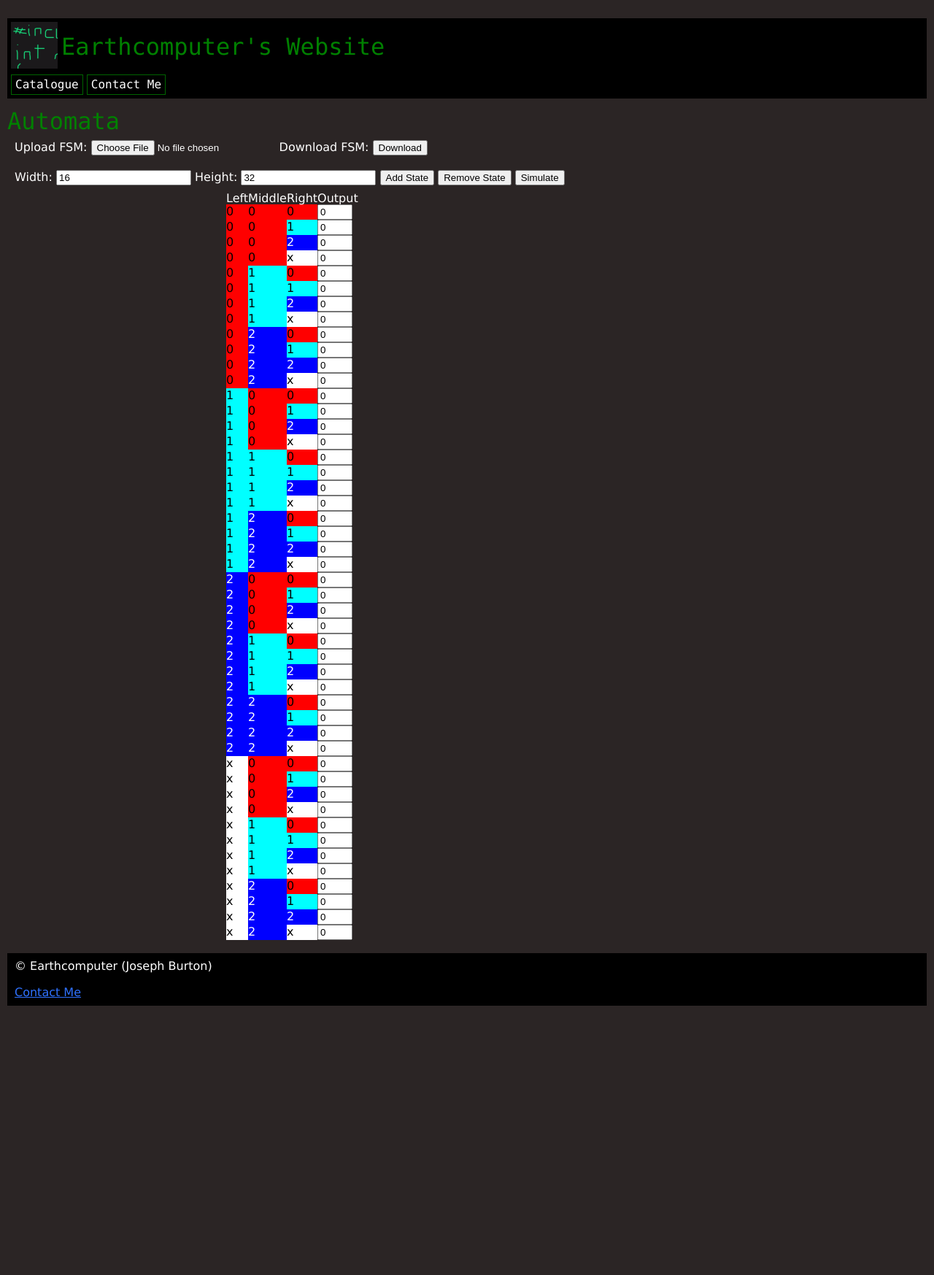
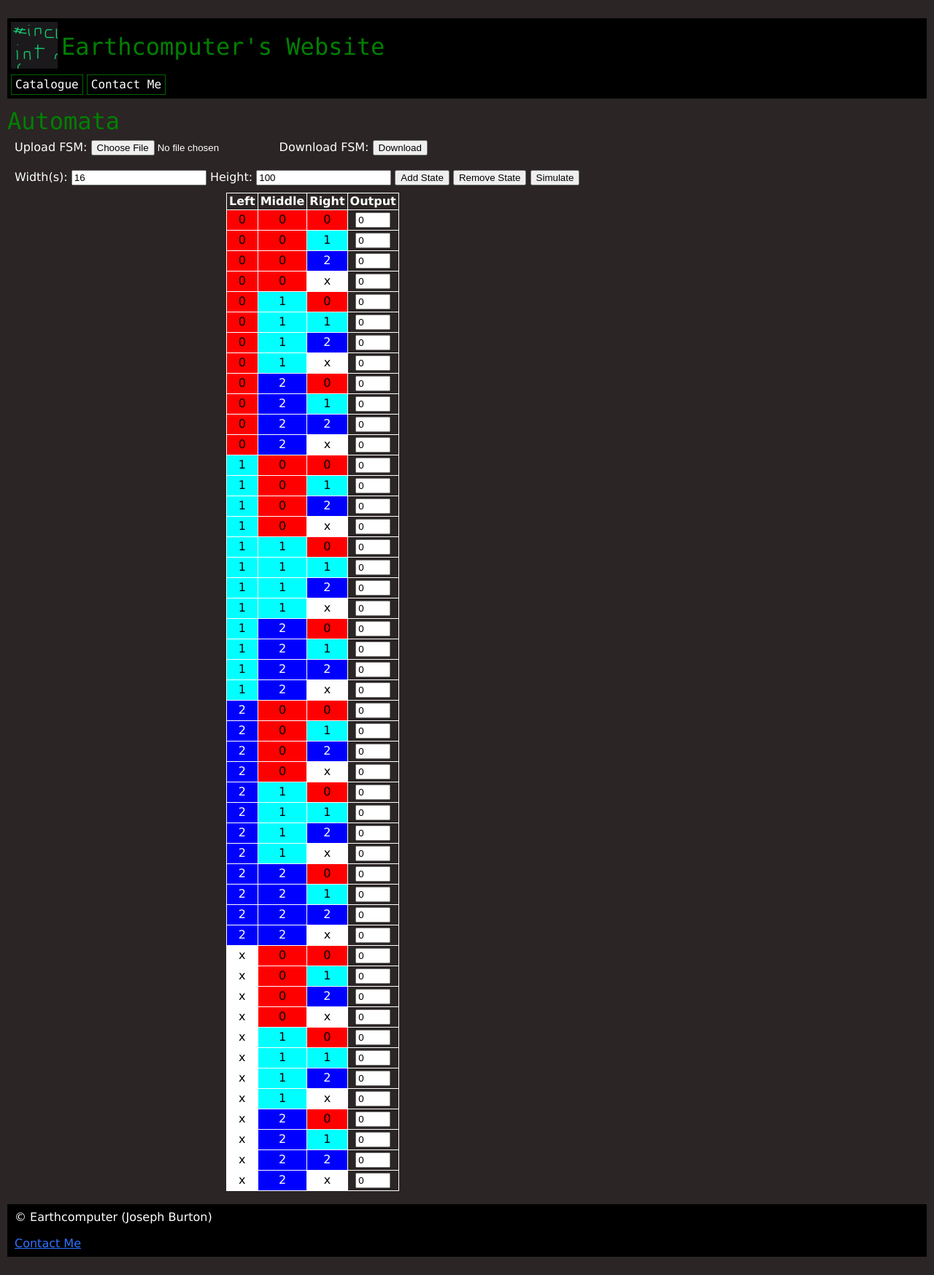
Before and after one commit to Earthcomputer/Earthcomputer.github.io, a Jekyll site: the page built from automata.html, in a window 1280 px wide. Shown: the whole page at 73% size. Built offline with Jekyll 4.4.1, drawn with Linux system fonts in a browser that asks for light colours; before the commit the page ends 1403 px from its top, so only the background shows below that.

Commit message:
More automata improvements

```diff
--- a/automata.html
+++ b/automata.html
@@ -12,8 +12,8 @@ script:
     Download FSM: <button id="download">Download</button>
 </p>
 <p>
-    <label>Width: <input type="number" min="1" id="width" value="16"></label>
-    <label>Height: <input type="number" min="1" id="height" value="32"></label>
+    <label>Width(s): <input type="text" min="1" id="width" value="16"></label>
+    <label>Height: <input type="number" min="1" id="height" value="100"></label>
     <button id="add_state">Add State</button>
     <button id="remove_state">Remove State</button>
     <button id="simulate">Simulate</button>
--- a/scripts/automata.js
+++ b/scripts/automata.js
@@ -5,6 +5,7 @@ const MAX_STATES = 8;
 let fsm_container;
 let colors = ['red', 'cyan', 'blue', 'yellow', 'green', 'magenta', 'lime', 'brown', 'black', 'white'];
 let foregroundColors = ['black', 'black', 'white', 'black', 'white', 'black', 'white', 'black', 'white', 'black'];
+let dirty = false;
 
 let makeArray = function(length) {
     let arr = new Array(length || 0), i = length;
@@ -29,6 +30,8 @@ window.setFsmValFromTextField = function(left, middle, right, output) {
     if (output < 0 || output > window.fsm.length)
         return;
     window.fsm[middle][left][right] = output;
+
+    dirty = true;
 };
 
 let addFsmState = function() {
@@ -78,13 +81,18 @@ let removeFsmState = function() {
 
 let simulate = function() {
     const CELL_SIZE = 16;
-    let width, maxHeight;
+    let widths, maxHeight;
     try {
-        width = parseInt(document.getElementById('width').value);
-        if (width < 1)
-            width = 1;
-        if (width > 1000)
-            width = 1000;
+        widths = document.getElementById('width').value.split(/\s*[\s,;]\s*/);
+        for (let i = 0; i < widths.length; i++) {
+            widths[i] = parseInt(widths[i]);
+            if (widths[i] < 1)
+                widths[i] = 1;
+            if (widths[i] > 1000)
+                widths[i] = 1000;
+        }
+        if (widths.length > 3)
+            widths = widths.slice(0, 3);
         maxHeight = parseInt(document.getElementById('height').value);
         if (maxHeight < 1)
             maxHeight = 1;
@@ -97,6 +105,10 @@ let simulate = function() {
     let ctx = canvas.getContext('2d');
     ctx.fillStyle = '#2b2525';
     ctx.fillRect(0, 0, canvas.width, canvas.height);
+
+    let simX = 0;
+    for (let sim = 0; sim < widths.length; sim++) {
+        let width = widths[sim];
         let system = new Array(width);
         system.fill(0);
         system[0] = 1;
@@ -106,11 +118,11 @@ let simulate = function() {
         for (y = 0; y < maxHeight && !stop; y++) {
             for (let x = 0; x < width; x++) {
                 ctx.fillStyle = colors[system[x]];
-            ctx.fillRect(x * CELL_SIZE, y * CELL_SIZE, CELL_SIZE, CELL_SIZE);
+                ctx.fillRect(simX + x * CELL_SIZE, y * CELL_SIZE, CELL_SIZE, CELL_SIZE);
                 if (system[x] === window.fsm.length)
                     stop = true;
                 else
-                nextSystem[x] = window.fsm[system[x]][x === 0 ? window.fsm.length : system[x-1]][x === width - 1 ? window.fsm.length : system[x+1]];
+                    nextSystem[x] = window.fsm[system[x]][x === 0 ? window.fsm.length : system[x - 1]][x === width - 1 ? window.fsm.length : system[x + 1]];
             }
             let tmp = system;
             system = nextSystem;
@@ -119,14 +131,17 @@ let simulate = function() {
         ctx.fillStyle = 'black';
         ctx.beginPath();
         for (let line = 0; line <= y; line++) {
-        ctx.moveTo(0, line * CELL_SIZE);
-        ctx.lineTo(width * CELL_SIZE, line * CELL_SIZE);
+            ctx.moveTo(simX, line * CELL_SIZE);
+            ctx.lineTo(simX + width * CELL_SIZE, line * CELL_SIZE);
         }
         for (let line = 0; line <= width; line++) {
-        ctx.moveTo(line * CELL_SIZE, 0);
-        ctx.lineTo(line * CELL_SIZE, y * CELL_SIZE);
+            ctx.moveTo(simX + line * CELL_SIZE, 0);
+            ctx.lineTo(simX + line * CELL_SIZE, y * CELL_SIZE);
         }
         ctx.stroke();
+
+        simX += (width + 1) * CELL_SIZE;
+    }
 };
 
 let loadFSM = function(fsm) {
@@ -184,7 +199,7 @@ let loadFSM = function(fsm) {
 
 let downloadFSM = function() {
     let data = JSON.stringify(window.fsm);
-    let file = new Blob([data], {type: 'application/json'})
+    let file = new Blob([data], {type: 'application/json'});
     if (window.navigator.msSaveOrOpenBlob)
         window.navigator.msSaveOrOpenBlob(file, 'fsm.json');
     else {
@@ -199,6 +214,7 @@ let downloadFSM = function() {
             window.URL.revokeObjectURL(url);
         }, 0);
     }
+    dirty = false;
 };
 
 window.onload = function() {
@@ -240,4 +256,12 @@ window.onload = function() {
     });
 
     loadFSM(window.fsm);
+
+    window.addEventListener('beforeunload', function (event) {
+        if (!dirty)
+            return undefined;
+        let message = 'Are you sure you want to close this page? You have unsaved changes that will be lost.';
+        (event || window.event).returnValue = message;
+        return message;
+    });
 };
--- a/styles/shared.css
+++ b/styles/shared.css
@@ -111,6 +111,23 @@ ol ol, ul ol {
     margin-left: 15px;
 }
 
+table {
+    border-collapse: collapse;
+}
+
+table, th, td {
+    border: 1px solid white;
+    text-align: center;
+}
+
+th, td {
+    padding: 3px;
+}
+
+th {
+    font-weight: bold;
+}
+
 .monospace {
     font-family: "Consolas", "Courier New", Courier, monospace;
 }
```
Also changed, not shown: other parts of automata.html (+3 -1 lines). Lines whose indentation alone changed are shown as unchanged.
